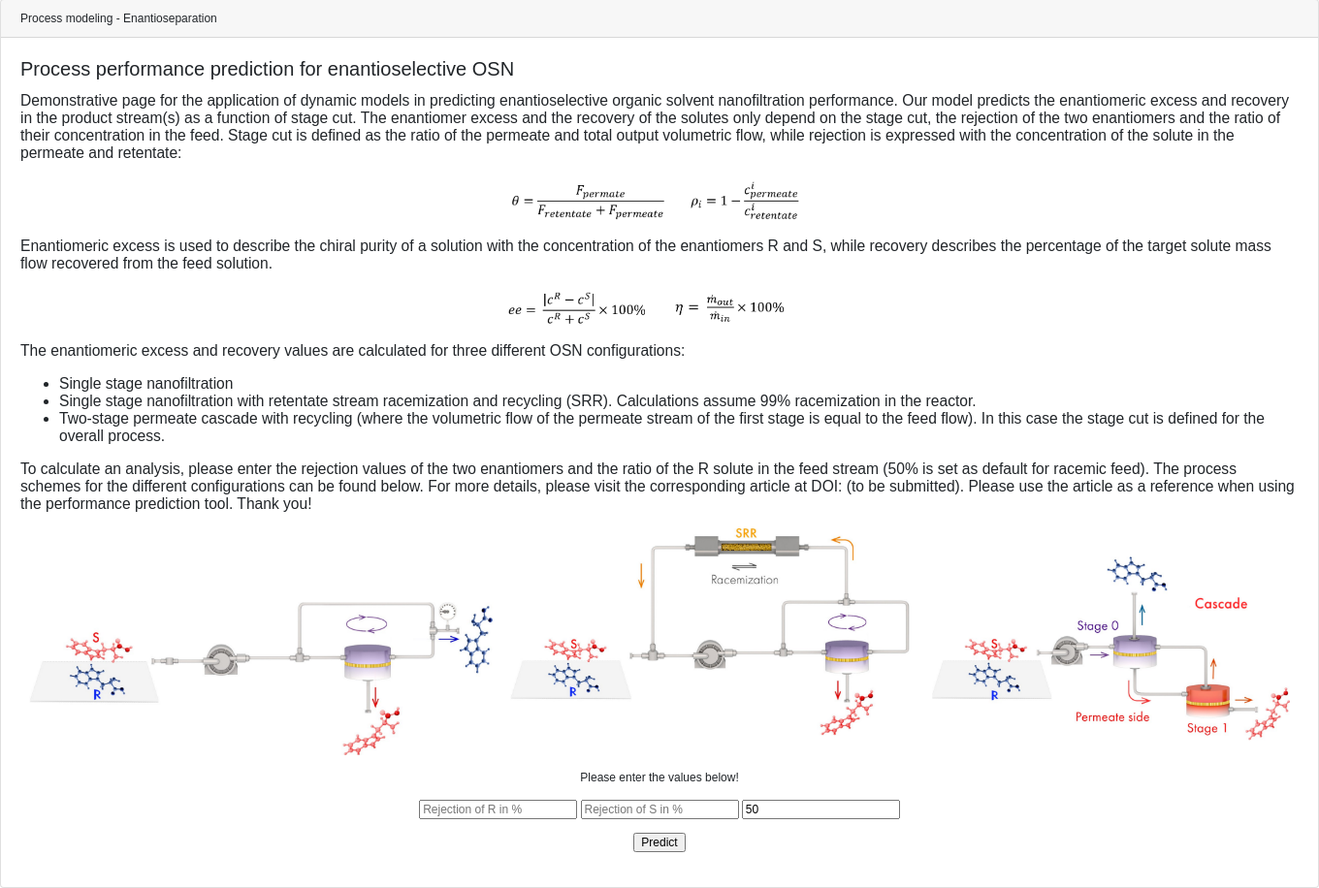
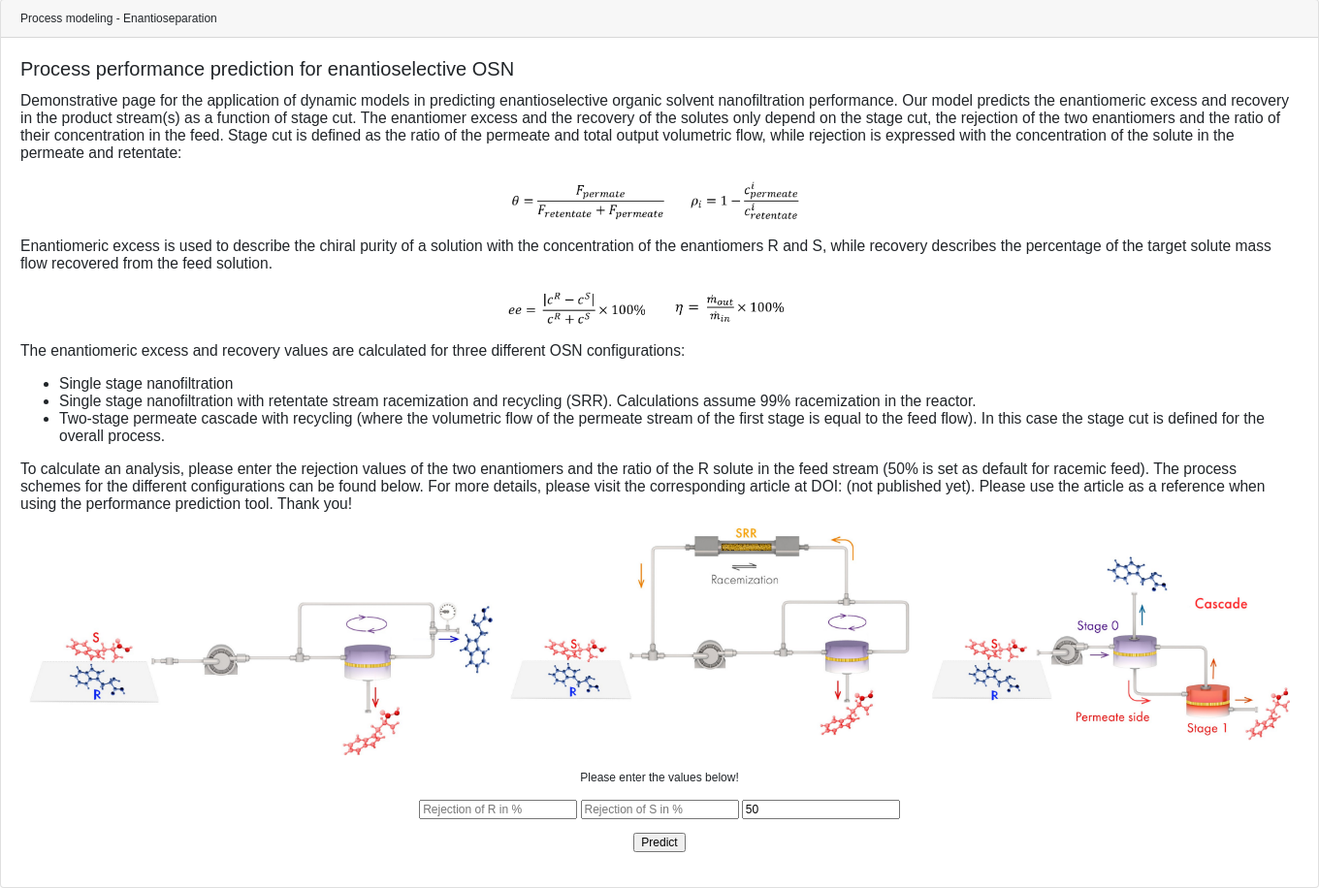
Before and after one commit to ignaczgerg/osn-database, a Flask app: page /enantioseparation in a window 1360 px wide. Shown: the part 54-970 px from the top of the page at 97% size. Run offline with Flask 2, Linux system fonts and the light colour scheme; some libraries are stand-ins or nearby versions.

Commit message:
Minor change in template

```diff
--- a/templates/enantioseparation.html
+++ b/templates/enantioseparation.html
@@ -34,7 +34,7 @@ Enantioseparation
         <li>Two-stage permeate cascade with recycling (where the volumetric flow of the permeate stream of the first stage is equal to the feed flow). In this case the stage cut is defined for the overall process.</li></ul>
         <p class="card-text" style="font-size:130%">
         To calculate an analysis, please enter the rejection values of the two enantiomers and the ratio of the R solute in the feed stream (50% is set as default for racemic feed).
-        The process schemes for the different configurations can be found below. For more details, please visit the corresponding article at DOI: (to be submitted). Please use the article as a reference when using the performance prediction tool. Thank you!
+        The process schemes for the different configurations can be found below. For more details, please visit the corresponding article at DOI: (not published yet). Please use the article as a reference when using the performance prediction tool. Thank you!
         </p>
         <div class="text-center">
         <p><img class="rounded" src="/static/config.png" alt="Card image cap" width="1300" ></p>
```
